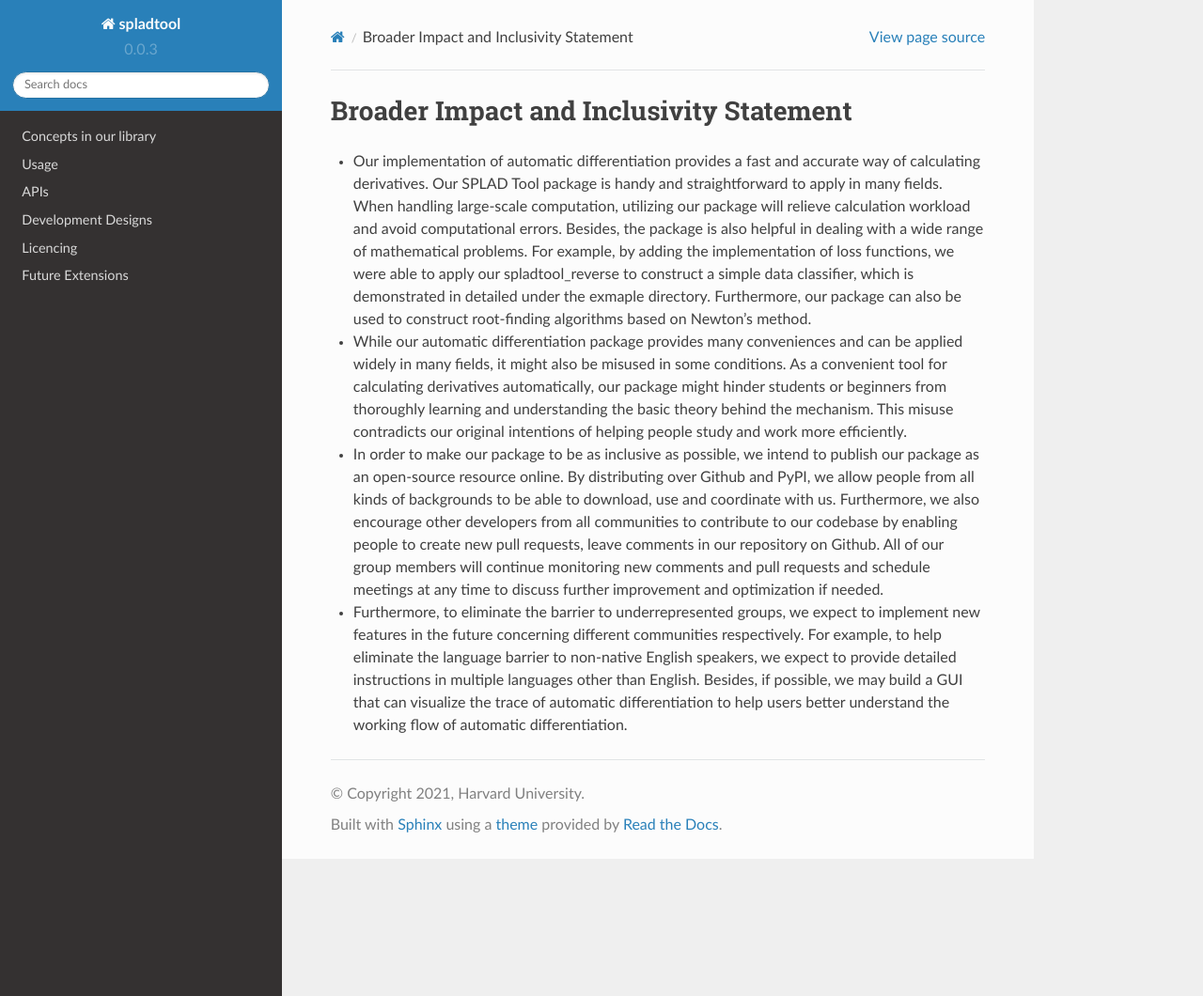
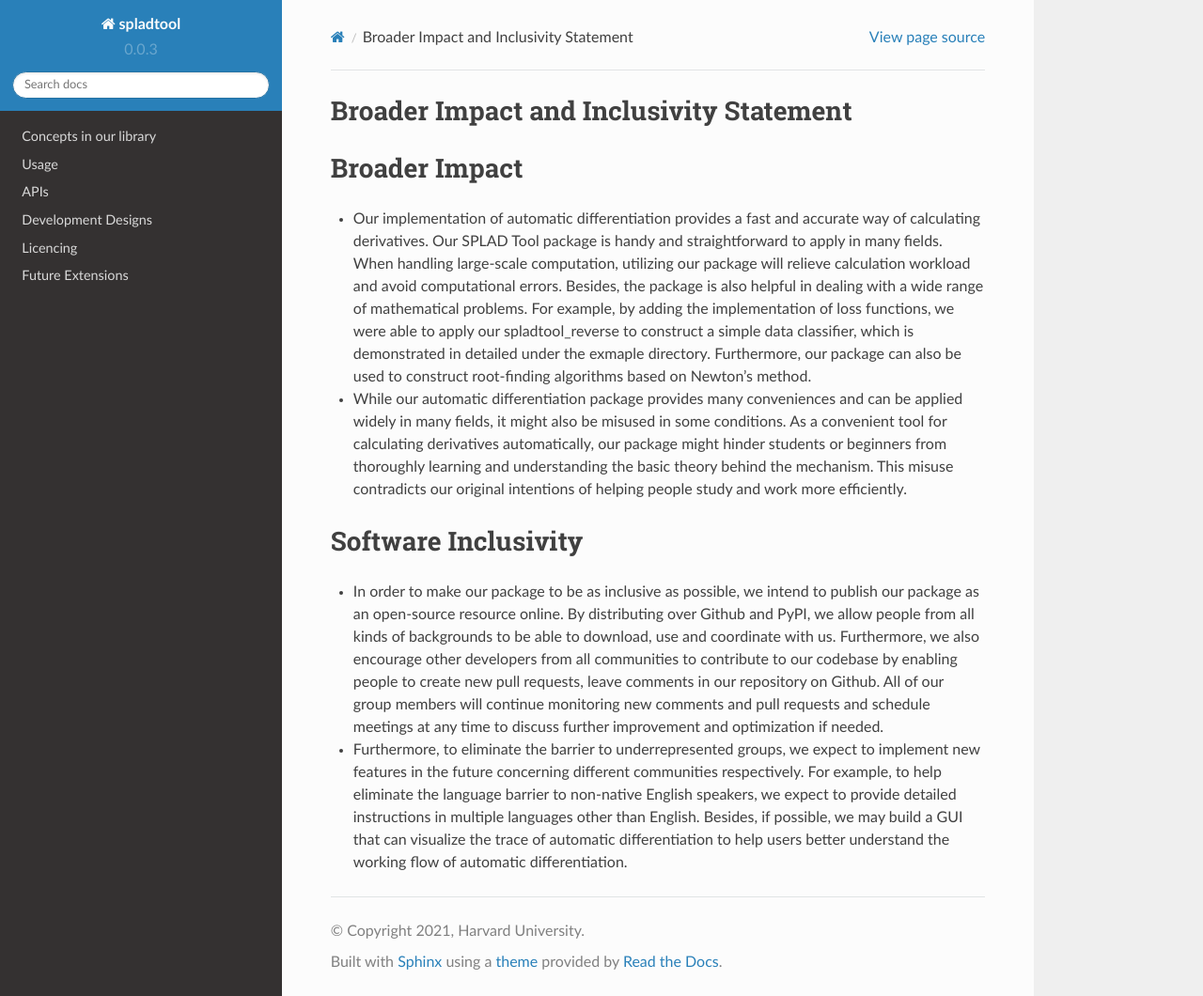
Before and after one commit to cs107-rysr/spladtool-docs, a Sphinx documentation site: the page built from docs/source/impact.rst, in a window 1280 px wide and 1060 px high. Shown: the whole window at 94% size. Built offline with Sphinx 7.4.7 and the Read the Docs theme 2.0.0, drawn with Linux system fonts in a browser that asks for light colours; pages that are not in the unit, such as notebooks, are missing from menus.

Commit message:
update the format of broader impact statement

```diff
--- a/docs/source/impact.rst
+++ b/docs/source/impact.rst
@@ -1,9 +1,14 @@
 Broader Impact and Inclusivity Statement
 ======================
+
+Broader Impact
+==============
 - Our implementation of automatic differentiation provides a fast and accurate way of calculating derivatives. Our SPLAD Tool package is handy and straightforward to apply in many fields. When handling large-scale computation, utilizing our package will relieve calculation workload and avoid computational errors. Besides, the package is also helpful in dealing with a wide range of mathematical problems. For example, by adding the implementation of loss functions, we were able to apply our spladtool_reverse to construct a simple data classifier, which is demonstrated in detailed under the exmaple directory. Furthermore, our package can also be used to construct root-finding algorithms based on Newton's method.
 
 - While our automatic differentiation package provides many conveniences and can be applied widely in many fields, it might also be misused in some conditions. As a convenient tool for calculating derivatives automatically, our package might hinder students or beginners from thoroughly learning and understanding the basic theory behind the mechanism. This misuse contradicts our original intentions of helping people study and work more efficiently.
 
+Software Inclusivity
+====================
 - In order to make our package to be as inclusive as possible, we intend to publish our package as an open-source resource online. By distributing over Github and PyPI, we allow people from all kinds of backgrounds to be able to download, use and coordinate with us. Furthermore, we also encourage other developers from all communities to contribute to our codebase by enabling people to create new pull requests, leave comments in our repository on Github. All of our group members will continue monitoring new comments and pull requests and schedule meetings at any time to discuss further improvement and optimization if needed.
 
 - Furthermore, to eliminate the barrier to underrepresented groups, we expect to implement new features in the future concerning different communities respectively. For example, to help eliminate the language barrier to non-native English speakers, we expect to provide detailed instructions in multiple languages other than English. Besides, if possible, we may build a GUI that can visualize the trace of automatic differentiation to help users better understand the working flow of automatic differentiation.
```
